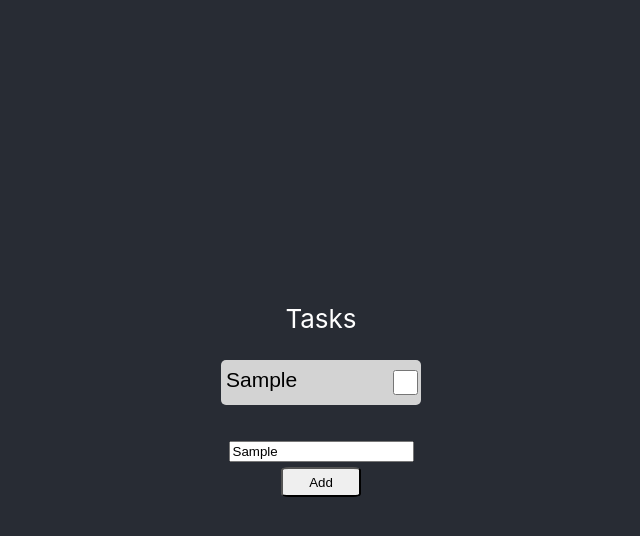
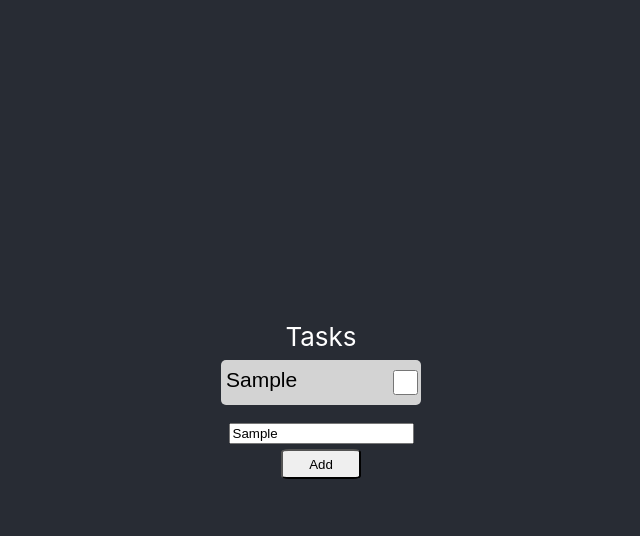
Before and after one commit to Grant1993/todoList, a React (Create React App) app: page / in a window 1280 px wide. Both pictures are taken after typing "Sample" into the empty fields and a click on the button "Add". Shown: the top 536 px of the page, without its empty margins (319-959 px from the left). Built offline with nearby package versions, Linux system fonts and the light colour scheme.

Commit message:
small styling changes

```diff
--- a/src/App.css
+++ b/src/App.css
@@ -72,3 +72,7 @@
   border: none;
   margin-top: 14px;
 }
+
+.TaskForm {
+  position: left;
+}
--- a/src/App.js
+++ b/src/App.js
@@ -57,7 +57,7 @@ console.log(setComplete.check)
 
         {taskList.map((singleTask, index) => (
         <div key={index}>
-          <ul style={{padding: "0px", width: "200px"}}>
+          <ul style={{padding: "0px", margin: "8px", width: "200px"}}>
             <li style={{listStyle: "none", height: "45px", backgroundColor: "lightGrey", color: "black", borderRadius: "5px"}} >
               <label name="task" type="text"
               className={complete === true ? "TaskLabelCheck" : "TaskLabel"}
@@ -71,7 +71,7 @@ console.log(setComplete.check)
 
         </div>
         ))}
-          <div>
+          <div className='TaskForm'>
           <input name="addTask" type="text" required id="addTask" value={addTask} onChange = {(e) => setAddTask(e.target.value)}/>
           <br />
           <label id="blankInputMessage" style={{display: blankInput}}>Please enter a task</label>
```
